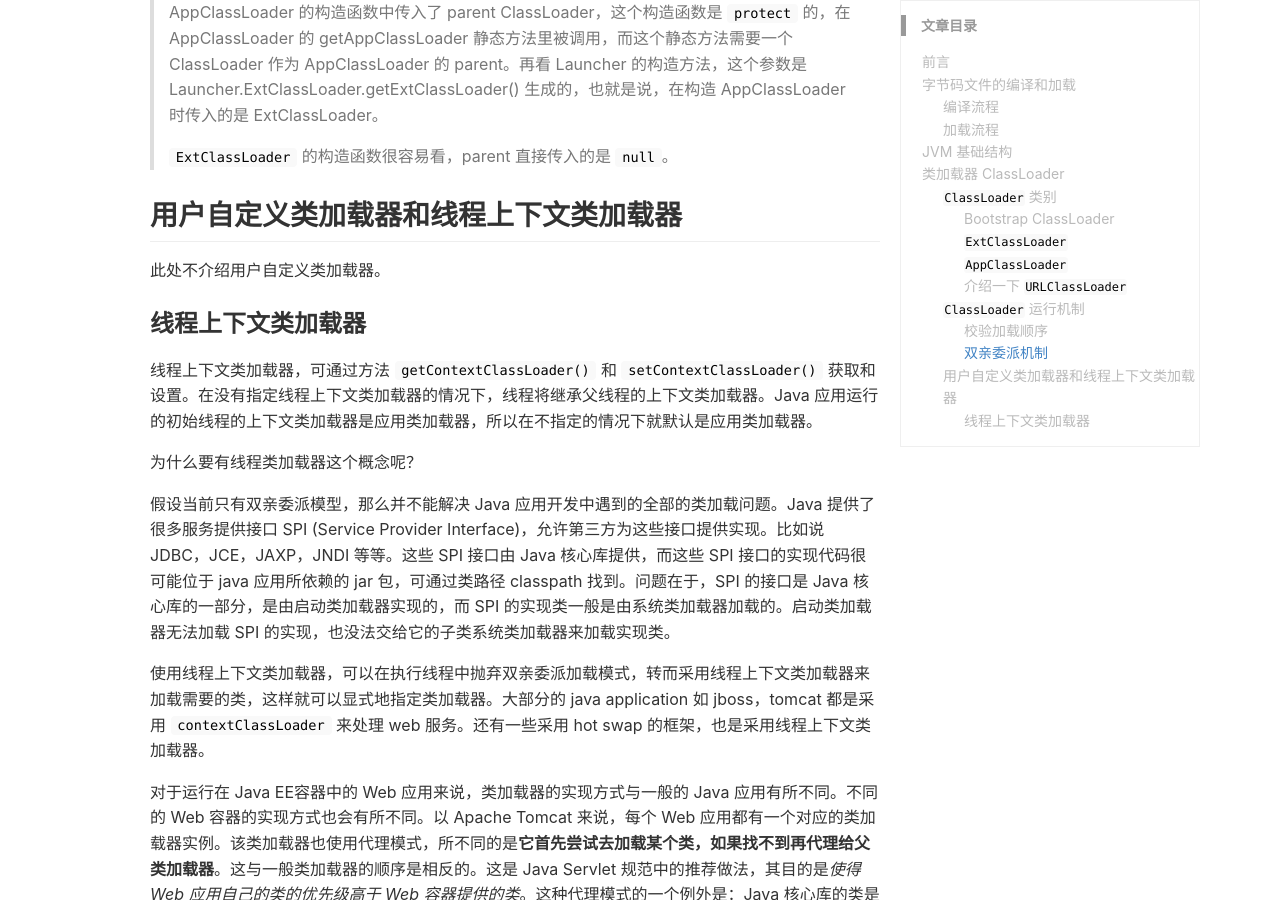
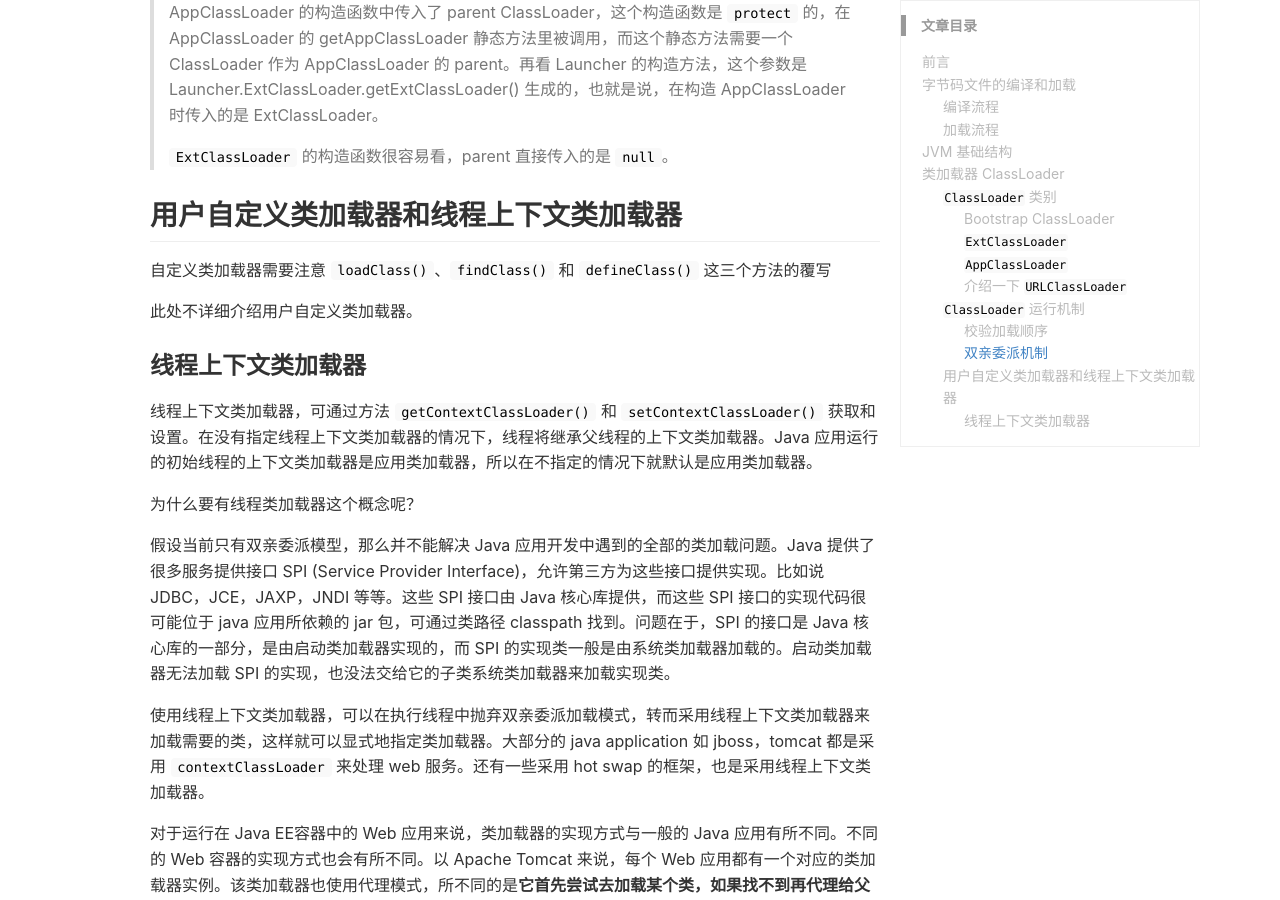
Before and after one commit to stdupanda/stdupanda.github.io, a Jekyll site: the page built from _posts/java/2018-12-10-classloader.md, in a window 1280 px wide and 900 px high, scrolled down 4709 px. Built offline with Jekyll 4.4.1, drawn with Linux system fonts in a browser that asks for light colours; nearby versions of some CDN libraries; comment, search, counter and statistics services are not loaded.

Commit message:
2018-12-18 16:29:11

```diff
--- a/_posts/java/2018-12-10-classloader.md
+++ b/_posts/java/2018-12-10-classloader.md
@@ -142,7 +142,9 @@ protected Class<?> loadClass(String name, boolean resolve)
 
 ## 用户自定义类加载器和线程上下文类加载器
 
-此处不介绍用户自定义类加载器。
+自定义类加载器需要注意 `loadClass()`、`findClass()` 和 `defineClass()` 这三个方法的覆写
+
+此处不详细介绍用户自定义类加载器。
 
 ### 线程上下文类加载器
 
```
